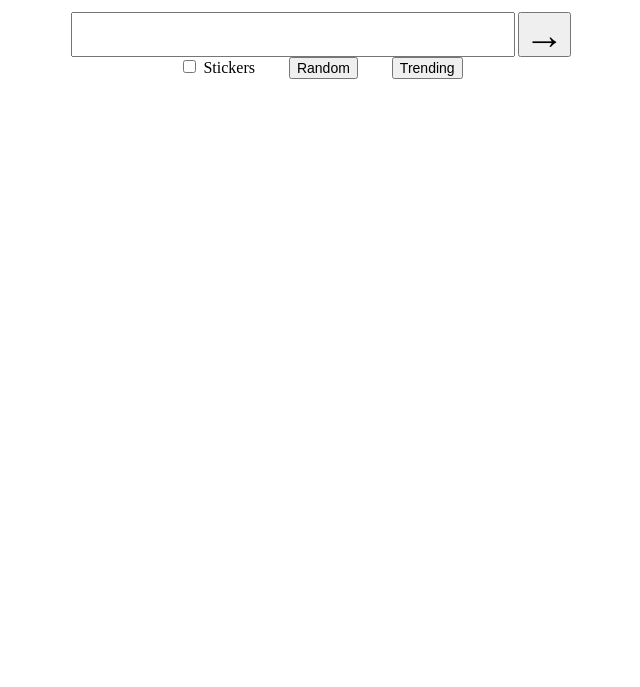
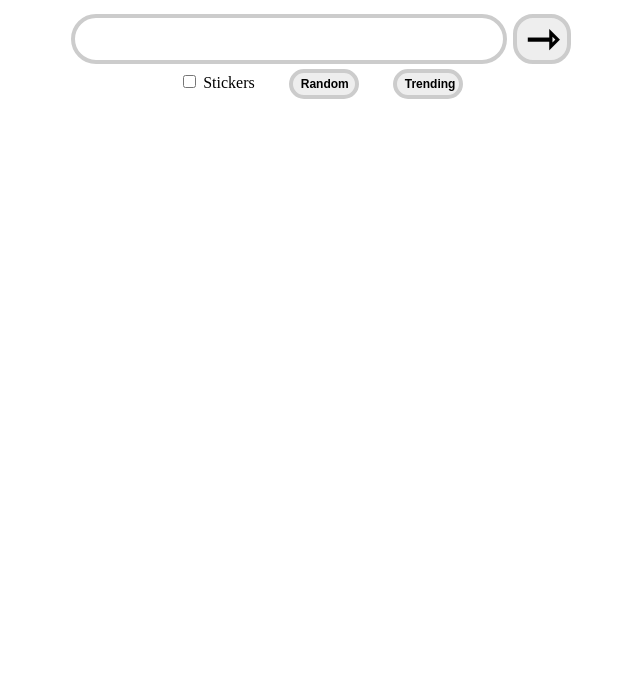
Before and after one commit to pepejulien/gif-search, a plain HTML site: page index.html in a window 1280 px wide. Shown: the part 113-800 px from the top of the page, without its empty margins (319-959 px from the left). Drawn offline with nearby package versions, Linux system fonts and the light colour scheme.

Commit message:
changing style

```diff
--- a/index.html
+++ b/index.html
@@ -5,6 +5,7 @@
     <meta charset="UTF-8">
     <meta name="viewport" content="width=device-width, initial-scale=1.0">
     <meta http-equiv="X-UA-Compatible" content="ie=edge">
+    <link href="https://fonts.googleapis.com/css?family=Lobster" rel="stylesheet">
     <title>GIF Search</title>
     <link rel="stylesheet" href="style.css">
 </head>
@@ -16,7 +17,7 @@
         <div class="form-container">
             <form id="search-form">
                 <input type="text" value="">
-                <button type="submit">→</button>
+                <button type="submit">⇾</button>
             </form>
             <div class="options">
                 <input type="checkbox" id="stickers"> Stickers
--- a/style.css
+++ b/style.css
@@ -12,6 +12,8 @@ h1 {
     text-align: center;
     font-family: sans-serif;
     font-weight: lighter;
+    margin-bottom: 0;
+    font-family: 'Lobster', cursive;
 }
 
 .form-container {
@@ -27,17 +29,50 @@ form {
 
 form input {
     width: 100%;
-    margin-right: 3px;
+    height: 50px;
+    margin-right: 6px;
+    margin-bottom: 5px;
     font-size: 18px;
-    padding: 10px;
+    padding: 8px 14px;
+    border: 4px solid #ccc;
+    font-size: 18px;
+    border-radius: 40px;
+    transition: all 200ms;
+}
+
+form input:hover,
+form input:focus {
+    outline: none;
+    border-color: lightgreen;
+    box-shadow: inset 0 0 8px -2px rgba(0, 0, 0, .5);
 }
 
 form button {
     width: 60px;
+    height: 50px;
     font-size: 40px;
     font-weight: bolder;
-    padding: 0;
     line-height: .5;
+    padding: 8px;
+    border-radius: 20px;
+    border: 4px solid #ccc;
+    background-color: #eee;
+    cursor: pointer;
+    transition: all 200ms;
+}
+
+form button:hover {
+
+    border-color: lightgreen;
+
+    box-shadow: -8px 10px 25px -10px rgba(0, 0, 0, .5);
+    transform: translateX(5px) translateY(-2px);
+}
+
+form button:focus {
+    outline: none;
+    box-shadow: 0px 0px 0px 0px rgba(0, 0, 0, 0);
+    transform: translateX(0px) translateY(0px);
 }
 
 .dropdown {
@@ -89,7 +124,30 @@ form button {
 
 .options button {
     margin-left: 30px;
-    font-size: 14px;
+    font-size: 12px;
+    width: 70px;
+    font-weight: bolder;
+    line-height: .5;
+    padding: 8px;
+    border-radius: 16px;
+    border: 4px solid #ccc;
+    background-color: #eee;
+    cursor: pointer;
+    transition: all 200ms;
+}
+
+.options button:hover {
+
+    border-color: lightgreen;
+
+    box-shadow: -8px 6px 25px -10px rgba(0, 0, 0, .5);
+    transform: translateX(2px) translateY(-1px);
+}
+
+.options button:focus {
+    outline: none;
+    box-shadow: 0px 0px 0px 0px rgba(0, 0, 0, 0);
+    transform: translateX(0px) translateY(0px);
 }
 
 @media (max-width: 414px) {
```
